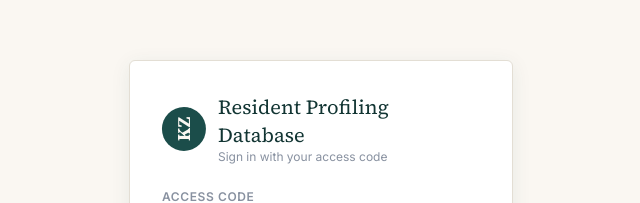
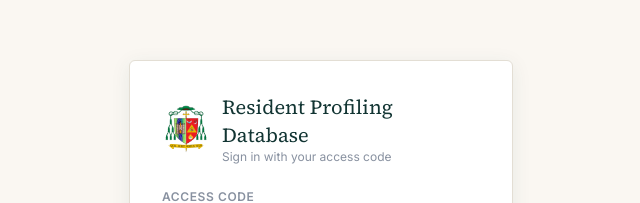
Before and after one commit to Jert101/bec_profiling, a Next.js app: page / in a window 1280 px wide. Shown: the part 167-370 px from the top of the page, without its empty margins (319-959 px from the left). Built offline with nearby package versions, Linux system fonts and the light colour scheme; no server answers.

Commit message:
Use logo.png branding on login and sidebar

```diff
--- a/src/components/LedgerSidebar.tsx
+++ b/src/components/LedgerSidebar.tsx
@@ -2,6 +2,7 @@
 
 import { useEffect, useState } from "react";
 import Link from "next/link";
+import Image from "next/image";
 import { usePathname } from "next/navigation";
 import { getTotalCount } from "@/lib/residents";
 import { useApp } from "@/components/AppProvider";
@@ -39,9 +40,14 @@ export default function LedgerSidebar() {
 
   return (
     <nav className="flex flex-col items-center gap-1 bg-teal pt-5 text-cream">
-      <div className="mb-7 rotate-180 p-2 text-center font-serif text-[22px] font-bold tracking-widest [writing-mode:vertical-rl]">
-        KZ
-      </div>
+      <Image
+        src="/logo.png"
+        alt="Logo"
+        width={40}
+        height={40}
+        className="mb-6 h-10 w-10 rounded-full object-cover"
+        priority
+      />
 
       {tabs.map((tab) => (
         <Link
--- a/src/components/LoginScreen.tsx
+++ b/src/components/LoginScreen.tsx
@@ -1,6 +1,7 @@
 "use client";
 
 import { useState } from "react";
+import Image from "next/image";
 import { KeyRound } from "lucide-react";
 import { useApp } from "@/components/AppProvider";
 
@@ -35,9 +36,14 @@ export default function LoginScreen() {
         className="w-full max-w-sm rounded-md border border-line bg-white p-8 shadow-[0_4px_20px_rgba(27,77,74,0.08)]"
       >
         <div className="mb-6 flex items-center gap-3">
-          <div className="flex h-11 w-11 rotate-180 items-center justify-center rounded-full bg-teal font-serif text-lg font-bold text-cream [writing-mode:vertical-rl]">
-            KZ
-          </div>
+          <Image
+            src="/logo.png"
+            alt="Resident Profiling Database logo"
+            width={48}
+            height={48}
+            className="h-12 w-12 rounded-full object-cover"
+            priority
+          />
           <div>
             <h1 className="font-serif text-xl text-teal-dark">
               Resident Profiling Database
```
